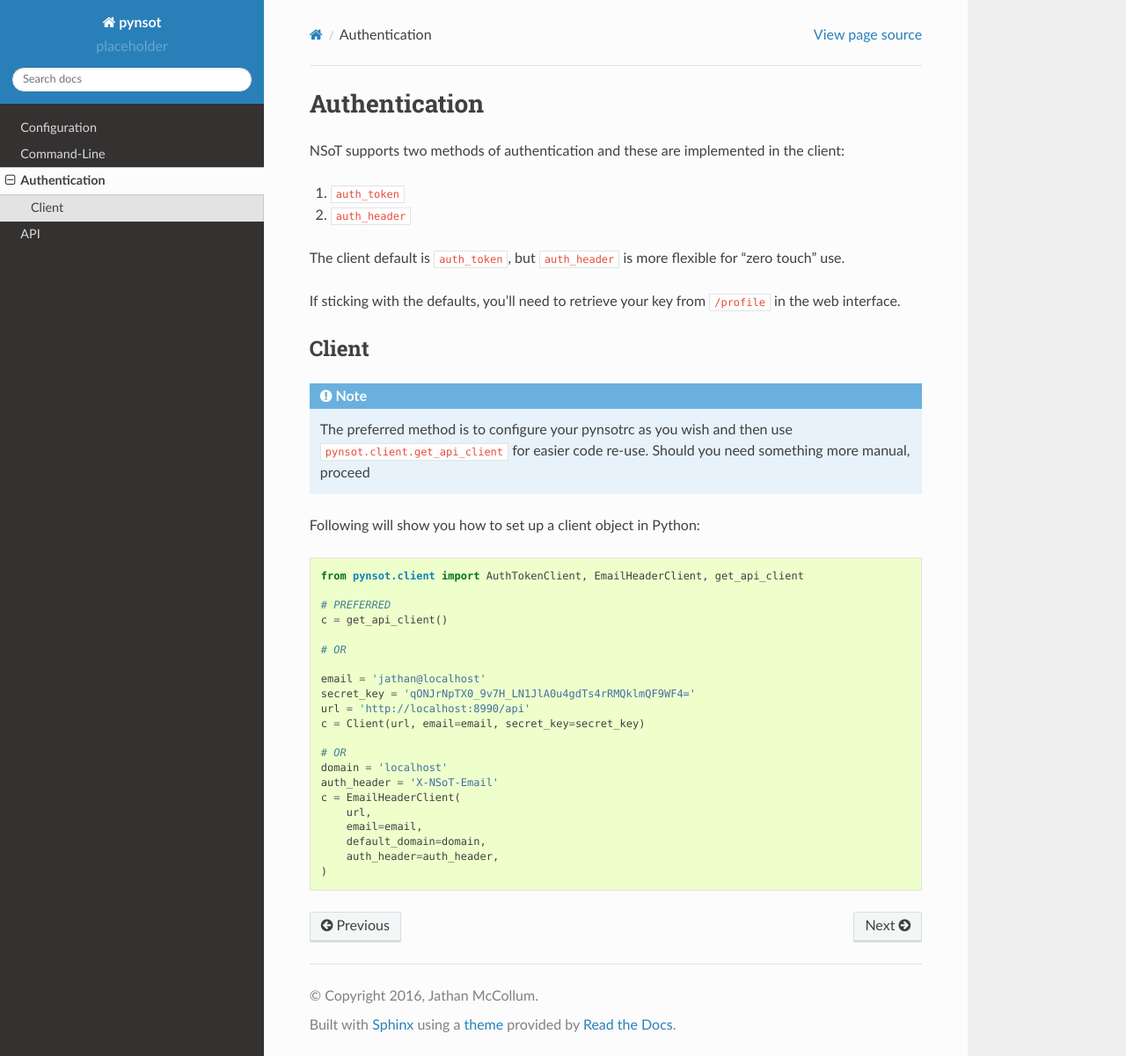
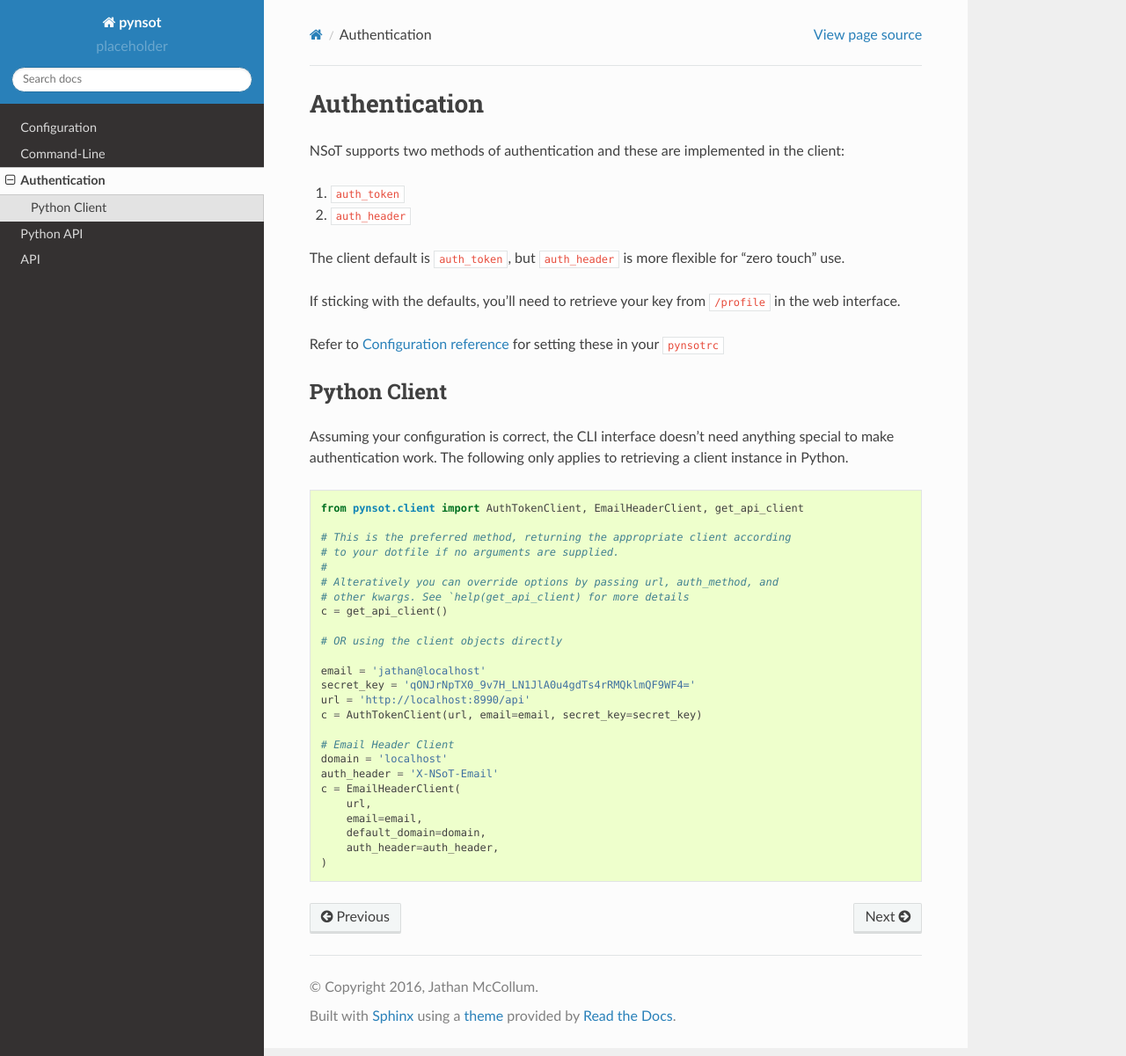
Before and after one commit to dropbox/pynsot, a Sphinx documentation site: the page built from docs/auth.rst, in a window 1280 px wide and 1201 px high. Shown: the whole window at 88% size. Built offline with Sphinx 7.4.7 and the Read the Docs theme 2.0.0, drawn with Linux system fonts in a browser that asks for light colours; pages that are not in the unit, such as notebooks, are missing from menus.

Commit message:
Adding documentation for the Python API

```diff
--- a/docs/auth.rst
+++ b/docs/auth.rst
@@ -13,31 +13,34 @@ The client default is ``auth_token``, but ``auth_header`` is more flexible for
 If sticking with the defaults, you'll need to retrieve your key from
 ``/profile`` in the web interface.
 
-Client
-------
+Refer to :ref:`config_ref` for setting these in your ``pynsotrc``
 
-.. note::
-    The preferred method is to configure your pynsotrc as you wish and then use
-    ``pynsot.client.get_api_client`` for easier code re-use. Should you need
-    something more manual, proceed
+Python Client
+-------------
 
-Following will show you how to set up a client object in Python:
+Assuming your configuration is correct, the CLI interface doesn't need anything
+special to make authentication work. The following only applies to retrieving a
+client instance in Python.
 
 .. code-block:: python
 
    from pynsot.client import AuthTokenClient, EmailHeaderClient, get_api_client
 
-   # PREFERRED
+   # This is the preferred method, returning the appropriate client according
+   # to your dotfile if no arguments are supplied.
+   #
+   # Alteratively you can override options by passing url, auth_method, and
+   # other kwargs. See `help(get_api_client) for more details
    c = get_api_client()
 
-   # OR
+   # OR using the client objects directly
 
    email = 'jathan@localhost'
    secret_key = 'qONJrNpTX0_9v7H_LN1JlA0u4gdTs4rRMQklmQF9WF4='
    url = 'http://localhost:8990/api'
-   c = Client(url, email=email, secret_key=secret_key)
+   c = AuthTokenClient(url, email=email, secret_key=secret_key)
 
-   # OR
+   # Email Header Client
    domain = 'localhost'
    auth_header = 'X-NSoT-Email'
    c = EmailHeaderClient(
```
Also changed, not shown: docs/python_api.rst (added, +263 -0 lines).
